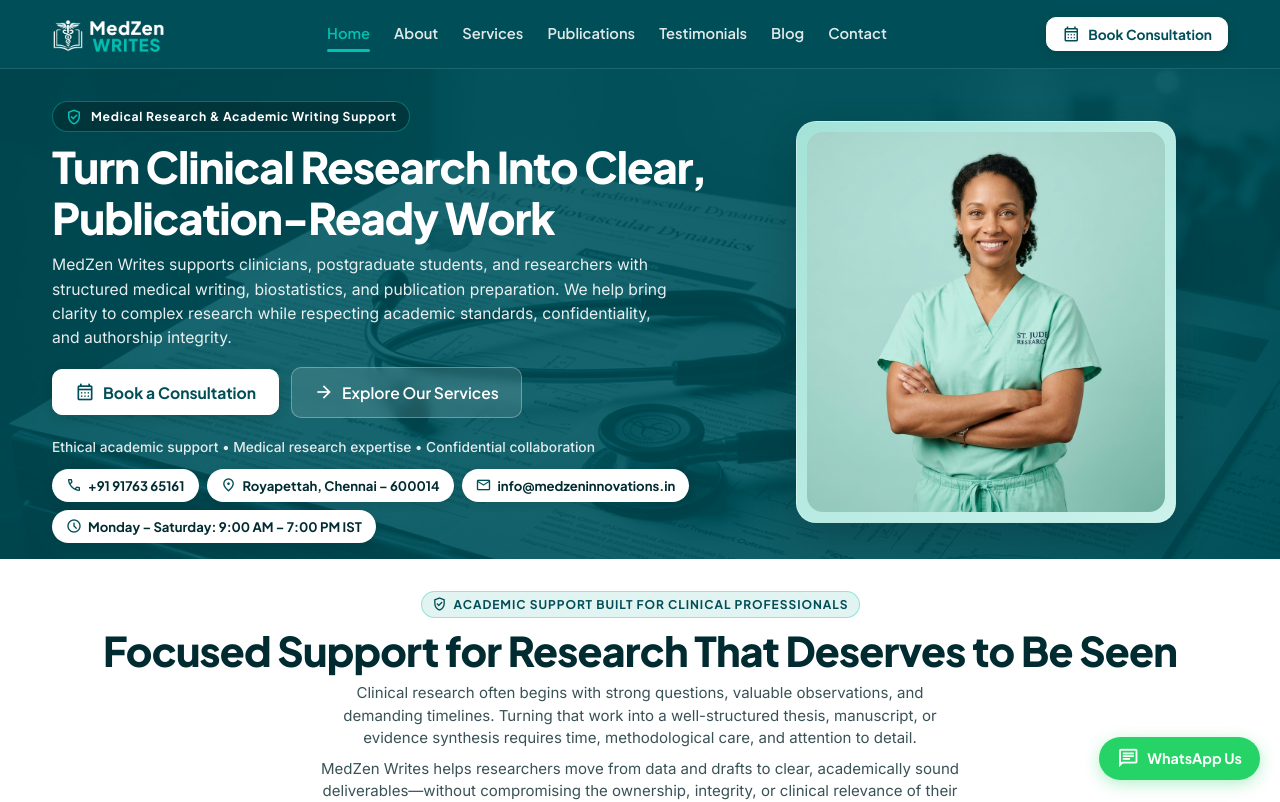
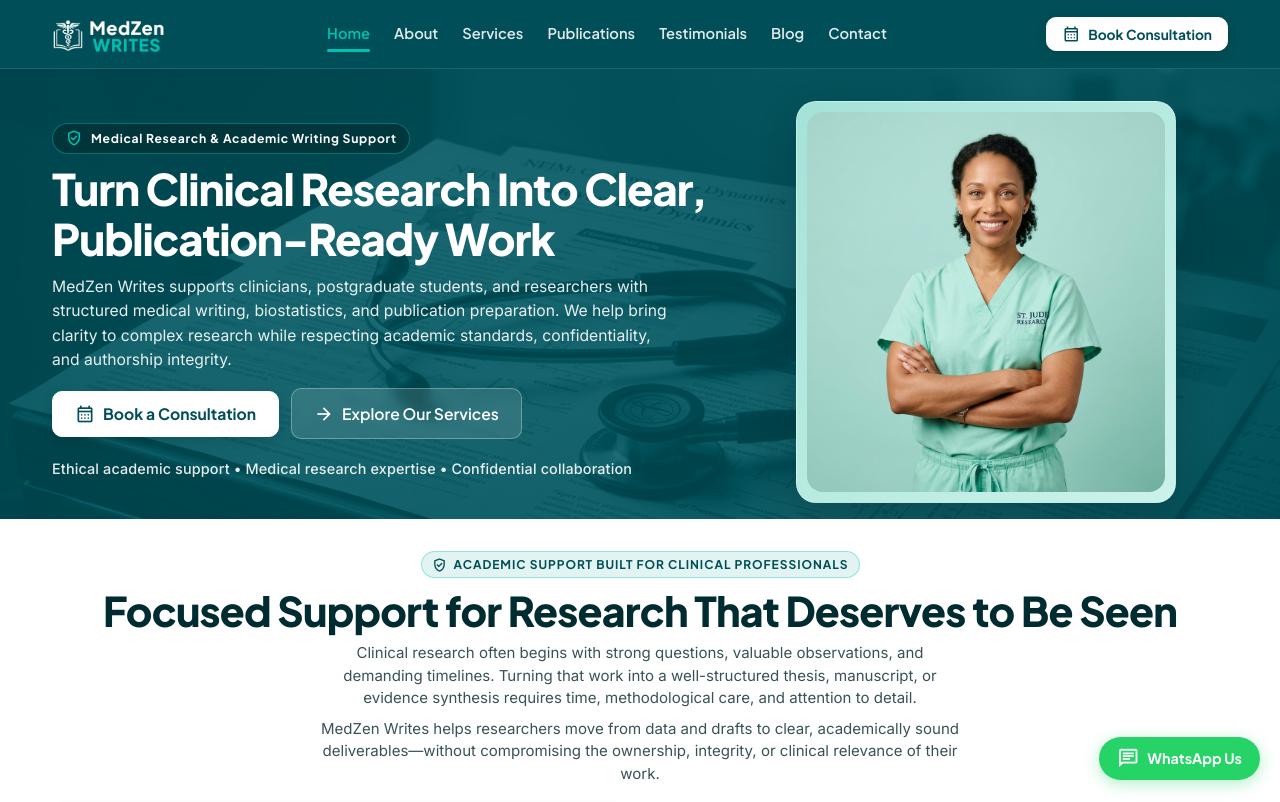
Before and after one commit to monicdharan/Monic-MW-Website, a React (Vite) app: page / in a window 1280 px wide. Shown: the top 802 px of the page. Built offline with nearby package versions, Linux system fonts and the light colour scheme.

Commit message:
Remove contact info pills row from homepage hero

```diff
--- a/src/pages/Home.tsx
+++ b/src/pages/Home.tsx
@@ -4,7 +4,6 @@ import { useModal } from '../context/ModalContext';
 import { servicesData } from '../data/services';
 import { doctorTestimonials } from '../data/testimonials';
 import { faqsData } from '../data/faqs';
-import { companyData } from '../data/company';
 import { FaqAccordion } from '../components/interactive/FaqAccordion';
 import { CtaBanner } from '../components/sections/CtaBanner';
 
@@ -64,30 +63,10 @@ export const Home: React.FC = () => {
                 </Link>
               </div>
 
-              {/* Trust Line & Contact Information Pills */}
-              <div style={{ display: 'flex', flexDirection: 'column', gap: '10px' }}>
-                <p style={{ fontSize: '0.86rem', color: 'rgba(255, 255, 255, 0.88)', margin: 0, fontWeight: 500 }}>
-                  Ethical academic support • Medical research expertise • Confidential collaboration
-                </p>
-                <div className="hero-contact-pills-row">
-                  <div className="hero-info-pill">
-                    <span className="material-symbols-outlined pill-icon">call</span>
-                    <span>{companyData.phoneDisplay}</span>
-                  </div>
-                  <div className="hero-info-pill">
-                    <span className="material-symbols-outlined pill-icon">location_on</span>
-                    <span>{companyData.address.locality}, {companyData.address.city} – {companyData.address.pincode}</span>
-                  </div>
-                  <div className="hero-info-pill">
-                    <span className="material-symbols-outlined pill-icon">mail</span>
-                    <span>{companyData.email}</span>
-                  </div>
-                  <div className="hero-info-pill">
-                    <span className="material-symbols-outlined pill-icon">schedule</span>
-                    <span>{companyData.workingHours}</span>
-                  </div>
-                </div>
-              </div>
+              {/* Trust Line */}
+              <p style={{ fontSize: '0.9rem', color: 'rgba(255, 255, 255, 0.9)', margin: 0, fontWeight: 500, letterSpacing: '0.01em' }}>
+                Ethical academic support • Medical research expertise • Confidential collaboration
+              </p>
             </div>
 
             {/* Right Doctor Portrait Card */}
```
